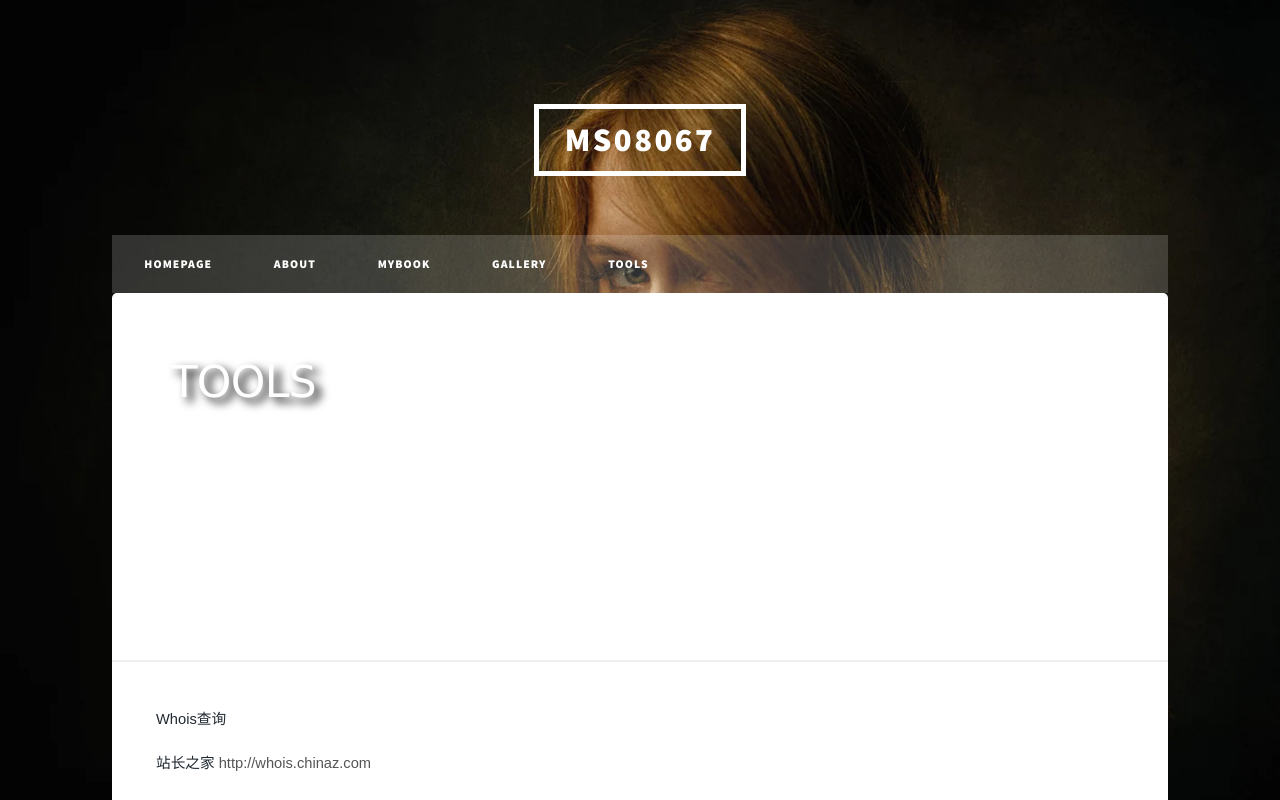
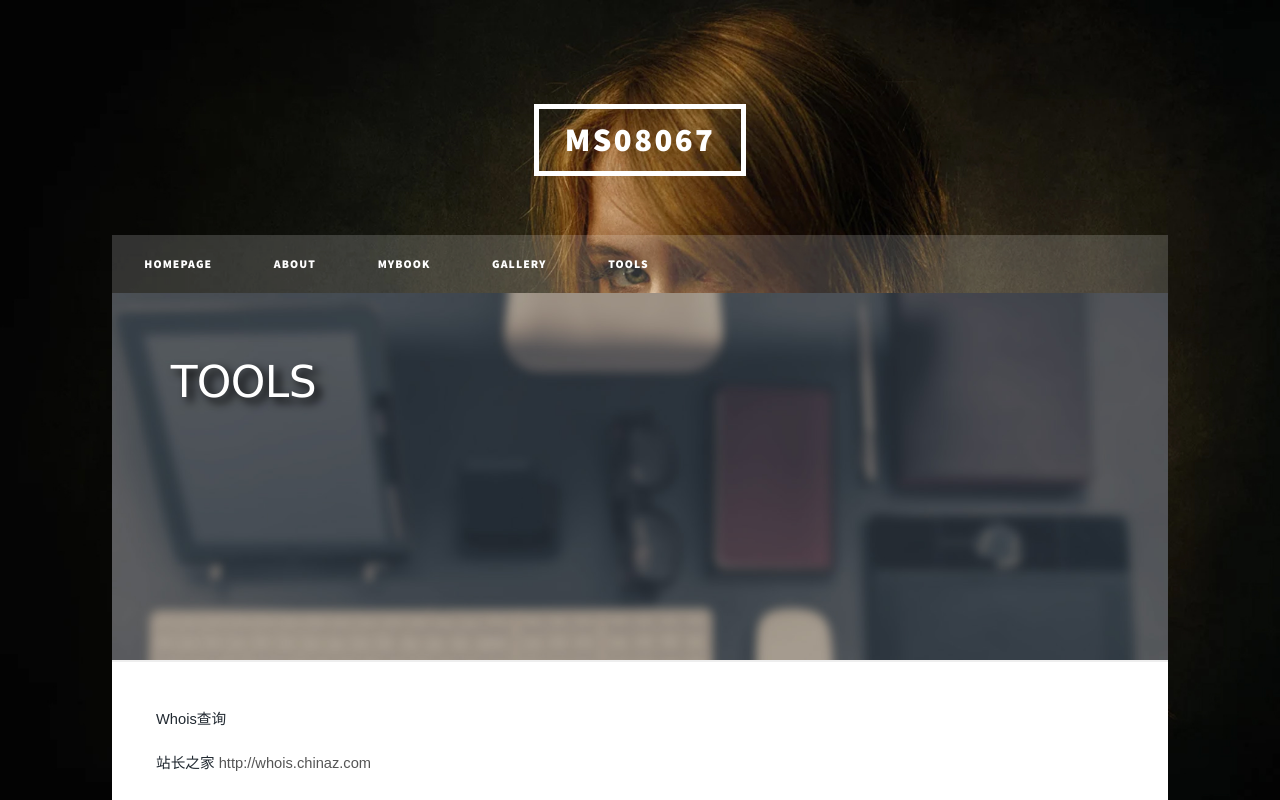
Before and after one commit to shuteer/shuteer.github.io, a plain HTML site: page tools/index.html in a window 1280 px wide. Shown: the top 800 px of the page. Drawn offline with nearby package versions, Linux system fonts and the light colour scheme; some packages are replaced by stand-ins of ours; a script that the page names is missing.

Commit message:
Site updated: 2018-03-18 22:48:55

```diff
--- a/tools/index.html
+++ b/tools/index.html
@@ -134,8 +134,8 @@
 </nav>
 
         <div id="main" >
-            <div class ="post_page_title_img" style="height: 25rem;background-image: url();background-position: center; background-repeat:no-repeat; background-size:cover;-moz-background-size:cover;overflow:hidden;" >
-                <a href="#" style="padding: 4rem 4rem 2rem 4rem ;"><h2 >Tools</h2></a>
+            <div class ="post_page_title_img" style="height: 25rem;background-image: url(/img/tools.jpg);background-position: center; background-repeat:no-repeat; background-size:cover;-moz-background-size:cover;overflow:hidden;" >
+                <a href="#" style="padding: 4rem 4rem 2rem 4rem ;"><h2 >tools</h2></a>
             </div>
             <!-- Post -->
             <div class="typo" style="padding: 3rem;">
```
Also changed, not shown: img/tools.jpg (added).
